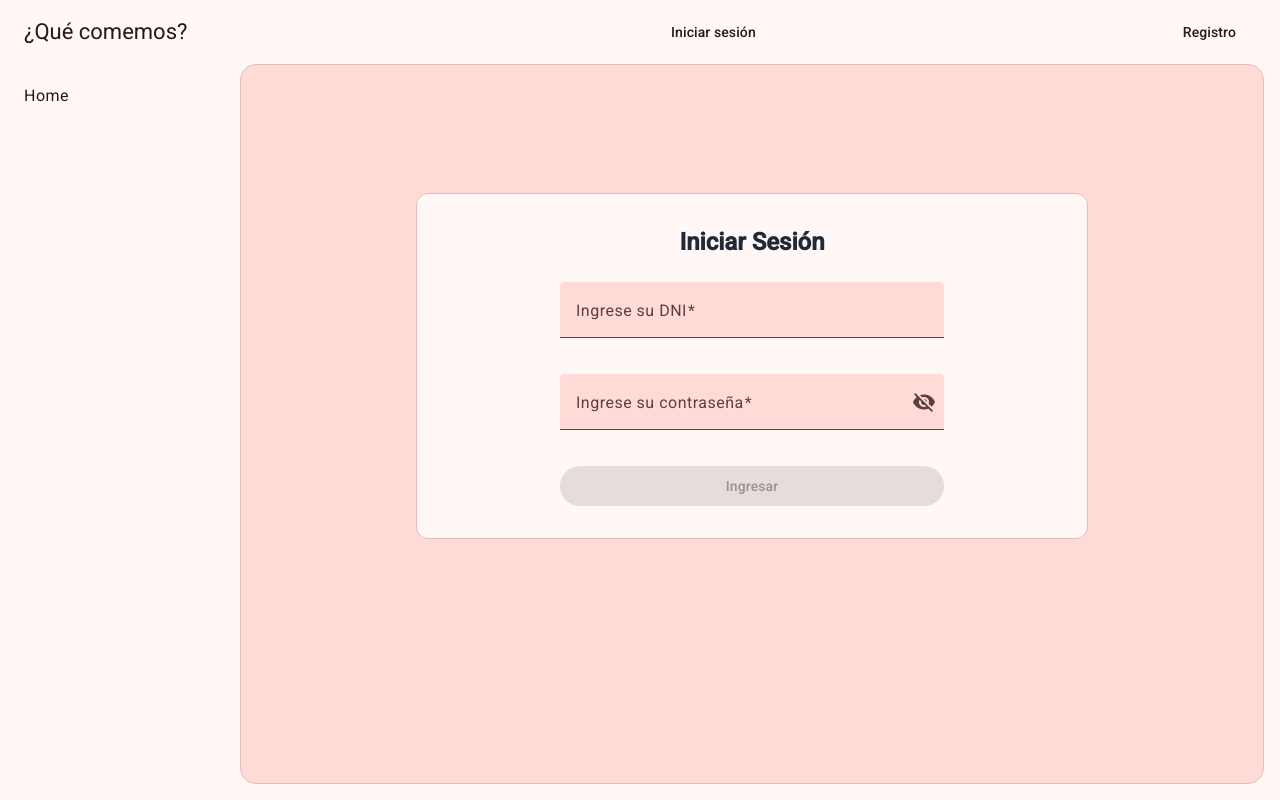
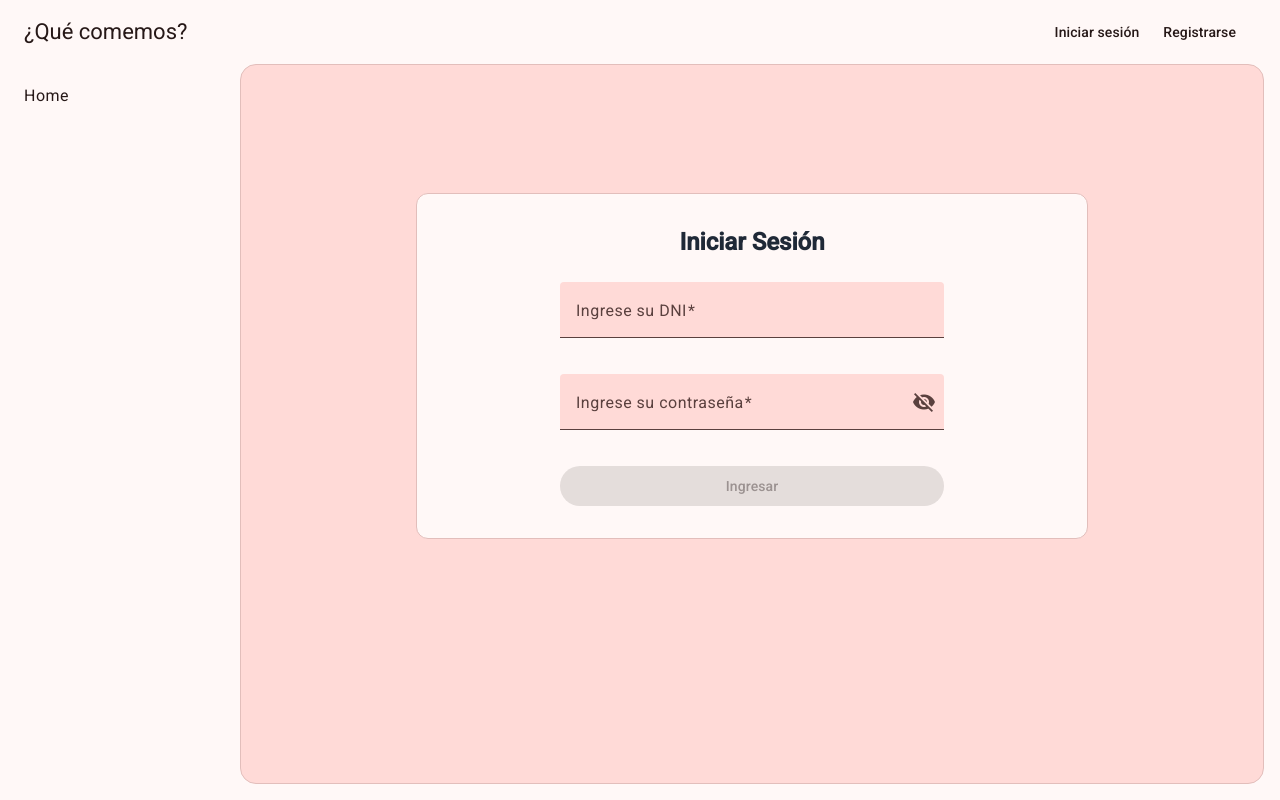
Before and after one commit to Pedro0604/quecomemos-web, an Angular app: page /login in a window 1280 px wide. Built offline with nearby package versions, Linux system fonts and the light colour scheme.

Commit message:
Corrige errores en los links de la top bar

```diff
--- a/src/app/layout/layout.component.html
+++ b/src/app/layout/layout.component.html
@@ -7,7 +7,6 @@
     <mat-nav-list>
       @for (item of rootRoutes; track $index) {
         <a
-          *ngIf="item.title !== 'Registro de usuario'"
           mat-list-item
           [routerLink]="item.path"
           #link="routerLinkActive"
@@ -35,25 +34,35 @@
           }
         </div>
         <div>
+          @if (isLoggedIn()) {
+            <span class="hidden md:block">
+              <a
+                mat-button
+                routerLink="logout"
+                routerLinkActive
+              >
+                Cerrar sesión
+              </a>
+            </span>
+            <span class="block md:hidden">
+              <a
+                mat-icon-button
+                routerLink="logout"
+                routerLinkActive
+              >
+                <mat-icon aria-label="Logout icon">logout</mat-icon>
+              </a>
+            </span>
+          } @else {
+            <div class="flex items-center">
               <span class="hidden md:block">
                 <a
                   mat-button
                   routerLink="login"
                   routerLinkActive
-                *ngIf="!isLoggedIn()"
                 >
                   Iniciar sesión
                 </a>
-          </span>
-          <span class="hidden md:block">
-              <Button
-                mat-button
-                routerLink="logout"
-                *ngIf="isLoggedIn()"
-                (click)="logout()"
-              >
-                Cerrar sesión
-              </Button>
               </span>
               <span class="block md:hidden">
                 <a
@@ -64,18 +73,17 @@
                   <mat-icon aria-label="Login icon">login</mat-icon>
                 </a>
               </span>
-        </div>
-        <div>
-            <span class="hidden md:block">
+              <span class="block">
                 <a
                   mat-button
                   routerLink="register"
                   routerLinkActive
-                *ngIf="!isLoggedIn()"
                 >
-                Registro
+                  Registrarse
                 </a>
               </span>
+            </div>
+          }
         </div>
       </div>
     </mat-toolbar>
--- a/src/app/layout/layout.component.ts
+++ b/src/app/layout/layout.component.ts
@@ -46,7 +46,7 @@ export class LayoutComponent implements OnInit {
       shareReplay()
     );
 
-  excludedRoutes = ['login', '**', 'menu/edit/:id', 'comida/edit/:id', 'logout'];
+  excludedRoutes = ['login', '**', 'menu/edit/:id', 'comida/edit/:id', 'logout', 'register'];
   rootRoutes: Routes = [];
 
   title: string = '';
```
Lines whose indentation alone changed are shown as unchanged.
